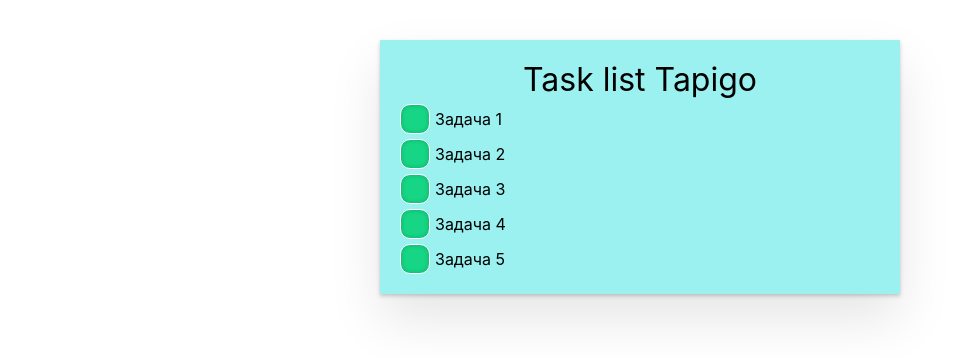
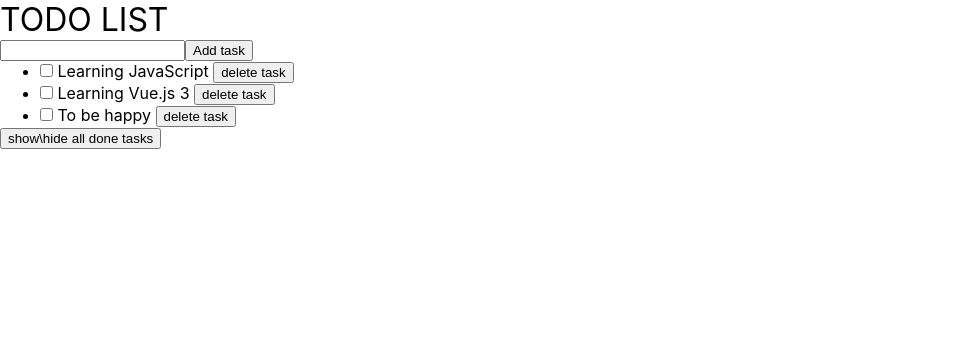
Before and after one commit to Ann-Fox/tapigo-test, a Vue app: page / in a window 1280 px wide. Shown: the top 358 px of the page, without its empty margins (0-967 px from the left). Built offline with nearby package versions, Linux system fonts and the light colour scheme.

Commit message:
feat: add start layout

```diff
--- a/src/App.vue
+++ b/src/App.vue
@@ -1,20 +1,32 @@
 <script setup>
-import TaskList from './components/TaskList.vue';
+import { ref } from 'vue'
+
+const todos = ref([
+  { id: 0, text: 'Learning JavaScript' },
+  { id: 1, text: 'Learning Vue.js 3' },
+  { id: 2, text: 'To be happy' },
+])
 </script>
 
 <template>
   <header>
-    <h1>Task list Tapigo</h1>
+    <h1>TODO LIST</h1>
   </header>
 
   <main>
-    <TaskList />
+    <div>
+      <input type="text">
+      <button>Add task</button>
+    </div>
+    <ul>
+      <li v-for="todo in todos">
+        <input type="checkbox" name="" id="">
+        {{ todo.text }}
+        <button>delete task</button>
+      </li>
+    </ul>
+    <button>show\hide all done tasks</button>
   </main>
 </template>
 
-<style scoped>
-header {
-  display: flex;
-  justify-content: center;
-}
-</style>
+<style scoped></style>
--- a/src/assets/base.css
+++ b/src/assets/base.css
@@ -7,8 +7,6 @@
 }
 
 body {
-  display: flex;
-  padding-top: 40px;
   font-family:
   Inter,
   -apple-system,
@@ -23,19 +21,3 @@
   'Helvetica Neue',
   sans-serif;
 }
-
-#app {
-  background-color: rgb(155, 240, 240);
-  margin: 0 auto;
-  width: 100%;
-  min-width: 300px;
-  max-width: 520px;
-  box-shadow: 0 2px 4px 0 rgba(0, 0, 0, 0.2),
-    0 25px 50px 0 rgba(0, 0, 0, 0.1);
-    padding: 20px;
-}
-
-ul, ul li {
-	list-style: none;
-  padding: 0;
-}
--- a/src/components/TaskList.vue
+++ /dev/null
@@ -1,86 +0,0 @@
-<script setup>
-import { ref, onMounted, watch } from 'vue';
-
-const items = ref();
-
-onMounted(() => {
-  const storeData = localStorage.getItem('items');
-
-  if (storeData) {
-    items.value = JSON.parse(storeData);
-  } else {
-    const url = '/tapigo-test/tasks.json';
-
-    fetch(url).then(response => {
-      response.json().then(itemsJson => {
-        items.value = itemsJson;
-      })
-    });
-  }
-});
-
-watch(items, (newValue) => {
-  localStorage.setItem("items", JSON.stringify(newValue));
-},
-  { deep: true }
-);
-
-</script>
-
-<template>
-  <div>
-    <ul>
-      <li v-for="item in items" class="item" :key="item.id">
-        <input class="checkbox-input" type="checkbox" v-model="item.done" :id="`box-${item.id}`">
-        <label class="checkbox-label" :class="{ 'completed': item.done }" :for="`box-${item.id}`">{{ item.title }}</label>
-      </li>
-    </ul>
-  </div>
-</template>
-
-<style scoped>
-.completed {
-  text-decoration: line-through;
-}
-
-.item {
-  margin-top: 5px;
-  width: fit-content;
-  display: flex;
-  justify-content: center;
-  align-items: center;
-}
-
-.checkbox-label {
-  padding-left: 5px;
-}
-
-.checkbox-input {
-  appearance: none;
-  position: relative;
-  width: 30px;
-  height: 30px;
-  background: #16d686;
-  box-shadow: inset 0 0 5px rgb(0 0 0 / 0.2);
-  border-radius: 10px;
-  border: 1px solid #FFFFFF;
-  transition: 500ms;
-}
-
-.checkbox-input:checked::after {
-  width: 30px;
-  height: 30px;
-  transition: 500ms;
-}
-
-.checkbox-input::after {
-  content: "";
-  position: absolute;
-  width: 0px;
-  height: 0px;
-  font-size: 30px;
-  background-image: url("./icons/check.svg");
-  background-repeat: no-repeat;
-  transition: 500ms;
-}
-</style>
```
